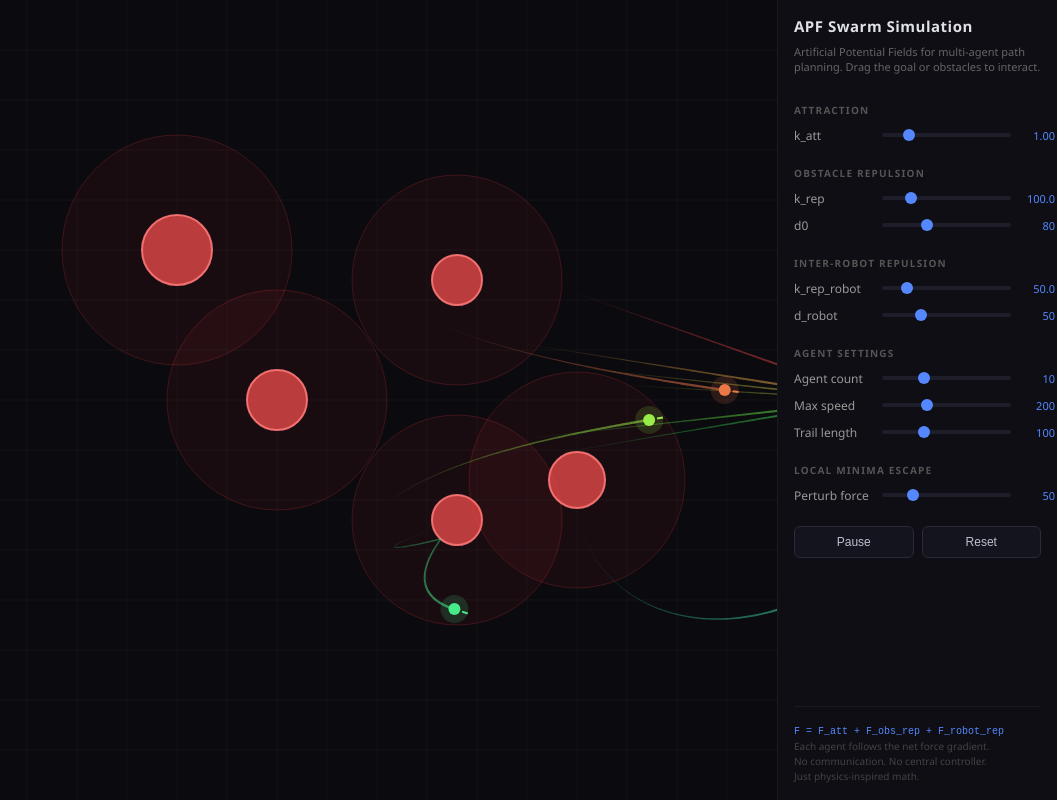
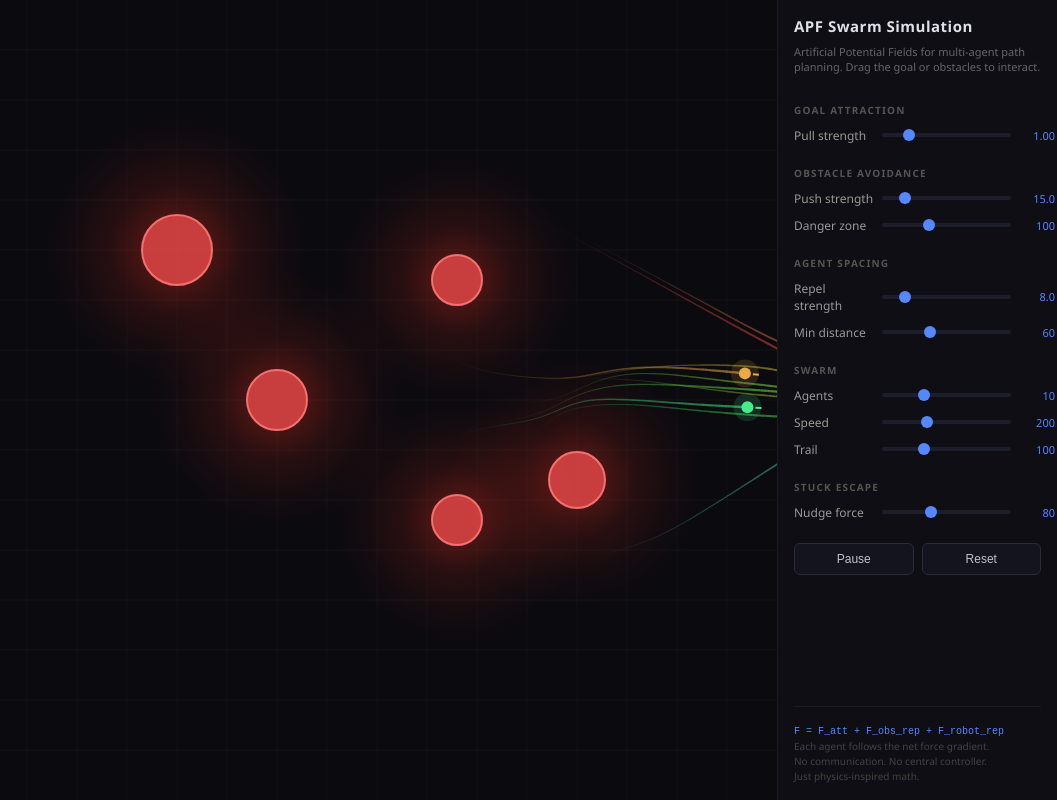
Before and after one commit to redush-com/sim2d, a website built with Vite: page index.html in a window 1280 px wide. Shown: the whole page, without its empty margins (223-1280 px from the left). Built offline with nearby package versions, Linux system fonts and the light colour scheme.

Commit message:
Refactor simulation parameters and improve agent behavior
- Updated parameter labels in the UI for clarity (e.g., "k_att" to "Pull strength").
- Adjusted default simulation parameters for better agent interaction (e.g., reduced repulsion strengths).
- Enhanced agent movement logic to prevent momentum from carrying agents through obstacles.
- Introduced a new function to enforce collision constraints, ensuring agents do not penetrate obstacles.
- Improved rendering of obstacle influence fields for better visual feedback.

```diff
--- a/index.html
+++ b/index.html
@@ -162,59 +162,59 @@
     <h1>APF Swarm Simulation</h1>
     <p class="subtitle">Artificial Potential Fields for multi-agent path planning. Drag the goal or obstacles to interact.</p>
 
-    <div class="section-label">Attraction</div>
+    <div class="section-label">Goal Attraction</div>
     <div class="param-row">
-      <label>k_att</label>
+      <label>Pull strength</label>
       <input type="range" id="slider-kAtt" min="0.1" max="5" step="0.1" />
       <span class="param-value" id="value-kAtt">1.00</span>
     </div>
 
-    <div class="section-label">Obstacle Repulsion</div>
+    <div class="section-label">Obstacle Avoidance</div>
     <div class="param-row">
-      <label>k_rep</label>
-      <input type="range" id="slider-kRep" min="1" max="500" step="1" />
-      <span class="param-value" id="value-kRep">100.0</span>
+      <label>Push strength</label>
+      <input type="range" id="slider-kRep" min="1" max="100" step="1" />
+      <span class="param-value" id="value-kRep">15.0</span>
     </div>
     <div class="param-row">
-      <label>d0</label>
-      <input type="range" id="slider-d0" min="20" max="200" step="5" />
-      <span class="param-value" id="value-d0">80</span>
+      <label>Danger zone</label>
+      <input type="range" id="slider-d0" min="20" max="250" step="5" />
+      <span class="param-value" id="value-d0">100</span>
     </div>
 
-    <div class="section-label">Inter-Robot Repulsion</div>
+    <div class="section-label">Agent Spacing</div>
     <div class="param-row">
-      <label>k_rep_robot</label>
-      <input type="range" id="slider-kRepRobot" min="1" max="300" step="1" />
-      <span class="param-value" id="value-kRepRobot">50.0</span>
+      <label>Repel strength</label>
+      <input type="range" id="slider-kRepRobot" min="1" max="50" step="1" />
+      <span class="param-value" id="value-kRepRobot">8.0</span>
     </div>
     <div class="param-row">
-      <label>d_robot</label>
+      <label>Min distance</label>
       <input type="range" id="slider-dRobot" min="10" max="150" step="5" />
-      <span class="param-value" id="value-dRobot">50</span>
+      <span class="param-value" id="value-dRobot">60</span>
     </div>
 
-    <div class="section-label">Agent Settings</div>
+    <div class="section-label">Swarm</div>
     <div class="param-row">
-      <label>Agent count</label>
+      <label>Agents</label>
       <input type="range" id="slider-agentCount" min="1" max="30" step="1" />
       <span class="param-value" id="value-agentCount">10</span>
     </div>
     <div class="param-row">
-      <label>Max speed</label>
+      <label>Speed</label>
       <input type="range" id="slider-maxSpeed" min="50" max="500" step="10" />
       <span class="param-value" id="value-maxSpeed">200</span>
     </div>
     <div class="param-row">
-      <label>Trail length</label>
+      <label>Trail</label>
       <input type="range" id="slider-trailLength" min="10" max="300" step="10" />
       <span class="param-value" id="value-trailLength">100</span>
     </div>
 
-    <div class="section-label">Local Minima Escape</div>
+    <div class="section-label">Stuck Escape</div>
     <div class="param-row">
-      <label>Perturb force</label>
+      <label>Nudge force</label>
       <input type="range" id="slider-perturbStrength" min="10" max="200" step="5" />
-      <span class="param-value" id="value-perturbStrength">50</span>
+      <span class="param-value" id="value-perturbStrength">80</span>
     </div>
 
     <div class="btn-row">
--- a/src/config.ts
+++ b/src/config.ts
@@ -3,14 +3,14 @@ import type { SimulationParams } from './types';
 /** Default simulation parameters tuned for visually appealing swarm behavior */
 export const DEFAULT_PARAMS: SimulationParams = {
   kAtt: 1.0,
-  kRep: 100.0,
-  kRepRobot: 50.0,
-  d0: 80,
-  dRobot: 50,
+  kRep: 15.0,
+  kRepRobot: 8.0,
+  d0: 100,
+  dRobot: 60,
   agentCount: 10,
   maxSpeed: 200,
   trailLength: 100,
-  perturbStrength: 50,
+  perturbStrength: 80,
   stuckThreshold: 0.5,
   stuckFrames: 60,
 };
--- a/src/math/forces.ts
+++ b/src/math/forces.ts
@@ -1,16 +1,25 @@
 import type { Vec2, Obstacle, SimulationParams } from '../types';
 import * as vec from './vector';
 
+/** Maximum attractive force magnitude to prevent overpowering repulsion */
+const MAX_ATTRACTIVE_FORCE = 50;
+
 /**
  * Computes the attractive force pulling an agent toward the goal.
- * Uses a linear attractive field: F = kAtt * (goal - agent).
+ * Uses a conic field: linear when close, capped magnitude when far.
+ * This prevents the attractive force from overpowering obstacle repulsion.
  * @param agentPos - current agent position
  * @param goalPos - goal position
  * @param kAtt - attractive force gain
  * @returns attractive force vector
  */
 export function attractiveForce(agentPos: Vec2, goalPos: Vec2, kAtt: number): Vec2 {
-  return vec.scale(vec.sub(goalPos, agentPos), kAtt);
+  const diff = vec.sub(goalPos, agentPos);
+  const dist = vec.magnitude(diff);
+  if (dist < 1e-6) return vec.ZERO;
+
+  const forceMag = Math.min(kAtt * dist, MAX_ATTRACTIVE_FORCE);
+  return vec.scale(vec.normalize(diff), forceMag);
 }
 
 /**
@@ -29,12 +38,13 @@ export function obstacleRepulsiveForce(
   d0: number
 ): Vec2 {
   const diff = vec.sub(agentPos, obstacle.position);
-  const dist = vec.magnitude(diff) - obstacle.radius;
+  const rawDist = vec.magnitude(diff) - obstacle.radius;
 
-  if (dist > d0) return vec.ZERO;
+  if (rawDist > d0) return vec.ZERO;
 
-  const d = Math.max(dist, 0.1);
-  const repMagnitude = kRep * (1 / d - 1 / d0) * (1 / (d * d));
+  const d = Math.max(rawDist, 0.5);
+  const ratio = (d0 - d) / d;
+  const repMagnitude = kRep * ratio * ratio;
   return vec.scale(vec.normalize(diff), repMagnitude);
 }
 
@@ -58,8 +68,9 @@ export function interRobotRepulsiveForce(
 
   if (dist > dRobot) return vec.ZERO;
 
-  const d = Math.max(dist, 0.1);
-  const repMagnitude = kRepRobot * (1 / d - 1 / dRobot) * (1 / (d * d));
+  const d = Math.max(dist, 0.5);
+  const ratio = (dRobot - d) / d;
+  const repMagnitude = kRepRobot * ratio * ratio;
   return vec.scale(vec.normalize(diff), repMagnitude);
 }
 
--- a/src/rendering/obstacle-renderer.ts
+++ b/src/rendering/obstacle-renderer.ts
@@ -13,16 +13,45 @@ export function renderObstacles(
   d0: number
 ): void {
   for (const obs of obstacles) {
-    // Influence halo
+    renderInfluenceGradient(ctx, obs, d0);
+    renderObstacleBody(ctx, obs);
+  }
+}
+
+/**
+ * Draws a smooth radial gradient representing the repulsive influence field.
+ * The gradient fades from visible near the obstacle to transparent at d0 boundary.
+ * @param ctx - canvas 2D rendering context
+ * @param obs - obstacle to render gradient for
+ * @param d0 - influence distance threshold
+ */
+function renderInfluenceGradient(
+  ctx: CanvasRenderingContext2D,
+  obs: Obstacle,
+  d0: number
+): void {
+  const outerRadius = obs.radius + d0;
+  const gradient = ctx.createRadialGradient(
+    obs.position.x, obs.position.y, obs.radius,
+    obs.position.x, obs.position.y, outerRadius
+  );
+  gradient.addColorStop(0, 'rgba(255, 50, 30, 0.25)');
+  gradient.addColorStop(0.3, 'rgba(255, 50, 30, 0.12)');
+  gradient.addColorStop(0.7, 'rgba(255, 50, 30, 0.04)');
+  gradient.addColorStop(1, 'rgba(255, 50, 30, 0)');
+
   ctx.beginPath();
-    ctx.arc(obs.position.x, obs.position.y, obs.radius + d0, 0, Math.PI * 2);
-    ctx.fillStyle = 'rgba(255, 60, 60, 0.06)';
+  ctx.arc(obs.position.x, obs.position.y, outerRadius, 0, Math.PI * 2);
+  ctx.fillStyle = gradient;
   ctx.fill();
-    ctx.strokeStyle = 'rgba(255, 60, 60, 0.2)';
-    ctx.lineWidth = 1;
-    ctx.stroke();
+}
 
-    // Obstacle body
+/**
+ * Draws the solid obstacle body with a subtle glow border.
+ * @param ctx - canvas 2D rendering context
+ * @param obs - obstacle to render
+ */
+function renderObstacleBody(ctx: CanvasRenderingContext2D, obs: Obstacle): void {
   ctx.beginPath();
   ctx.arc(obs.position.x, obs.position.y, obs.radius, 0, Math.PI * 2);
   ctx.fillStyle = 'rgba(255, 80, 80, 0.7)';
@@ -31,4 +60,3 @@ export function renderObstacles(
   ctx.lineWidth = 2;
   ctx.stroke();
 }
-}
--- a/src/simulation/agent.ts
+++ b/src/simulation/agent.ts
@@ -17,12 +17,15 @@ export function createAgent(id: number, position: Vec2): AgentState {
   };
 }
 
+/** Smoothing factor: 0 = instant response, 1 = no response. Controls inertia. */
+const VELOCITY_SMOOTHING = 0.85;
+
 /**
- * Updates an agent's state by applying a force over a time step.
- * Force is treated as acceleration (unit mass), velocity is clamped to maxSpeed,
- * and the trail is maintained as a bounded ring buffer.
+ * Updates an agent's state using the APF force as a desired velocity direction.
+ * Unlike acceleration-based updates, this prevents momentum from carrying agents
+ * through obstacles. Smoothing adds slight inertia for natural-looking movement.
  * @param agent - current agent state
- * @param force - net force vector to apply
+ * @param force - net force vector (treated as desired velocity)
  * @param dt - time step in seconds
  * @param params - simulation parameters for maxSpeed and trailLength
  * @returns updated agent state
@@ -33,9 +36,14 @@ export function updateAgent(
   dt: number,
   params: SimulationParams
 ): AgentState {
-  const newVelocity = vec.clampMagnitude(
-    vec.add(agent.velocity, vec.scale(force, dt)),
-    params.maxSpeed
+  const forceMag = vec.magnitude(force);
+  const speed = forceMag > 0.01 ? Math.min(forceMag, 1) * params.maxSpeed : 0;
+  const desiredVelocity = forceMag > 0.01
+    ? vec.scale(vec.normalize(force), speed)
+    : vec.ZERO;
+  const newVelocity = vec.add(
+    vec.scale(agent.velocity, VELOCITY_SMOOTHING),
+    vec.scale(desiredVelocity, 1 - VELOCITY_SMOOTHING)
   );
   const newPosition = vec.add(agent.position, vec.scale(newVelocity, dt));
 
--- a/src/simulation/simulation-engine.ts
+++ b/src/simulation/simulation-engine.ts
@@ -1,9 +1,10 @@
-import type { Vec2, SimulationParams, SimulationState } from '../types';
+import type { Vec2, AgentState, Obstacle, SimulationParams, SimulationState } from '../types';
 import { CANVAS_WIDTH, CANVAS_HEIGHT } from '../config';
 import { createAgent, updateAgent } from './agent';
 import { createDefaultObstacles } from './obstacle';
 import { totalForce } from '../math/forces';
 import { updateStuckCounter, applyPerturbation } from './local-minima';
+import * as vec from '../math/vector';
 
 /**
  * Generates random spawn positions for agents on the left side of the canvas.
@@ -49,6 +50,7 @@ export function tick(state: SimulationState, dt: number): SimulationState {
 
     const force = totalForce(agent.position, goalPosition, obstacles, otherPositions, params);
     let updated = updateAgent(agent, force, dt, params);
+    updated = enforceObstacleConstraints(updated, obstacles);
     updated = updateStuckCounter(updated, params.stuckThreshold);
 
     if (updated.stuckCounter >= params.stuckFrames) {
@@ -59,6 +61,38 @@ export function tick(state: SimulationState, dt: number): SimulationState {
   });
 
   return { ...state, agents: updatedAgents };
+}
+
+/**
+ * Enforces hard collision constraints: pushes an agent outside any obstacle
+ * it has penetrated and zeros the velocity component pointing into the obstacle.
+ * This prevents momentum from carrying agents through obstacles.
+ * @param agent - agent to constrain
+ * @param obstacles - array of obstacles
+ * @returns agent with corrected position and velocity
+ */
+function enforceObstacleConstraints(agent: AgentState, obstacles: Obstacle[]): AgentState {
+  let { position, velocity } = agent;
+  const margin = 2;
+
+  for (const obs of obstacles) {
+    const diff = vec.sub(position, obs.position);
+    const dist = vec.magnitude(diff);
+    const minDist = obs.radius + margin;
+
+    if (dist < minDist) {
+      const normal = dist > 0.01 ? vec.normalize(diff) : vec.randomUnit();
+      position = vec.add(obs.position, vec.scale(normal, minDist));
+
+      const velDotNormal = velocity.x * normal.x + velocity.y * normal.y;
+      if (velDotNormal < 0) {
+        velocity = vec.sub(velocity, vec.scale(normal, velDotNormal));
+      }
+    }
+  }
+
+  if (position === agent.position) return agent;
+  return { ...agent, position, velocity };
 }
 
 /**
```
Lines whose indentation alone changed are shown as unchanged.
